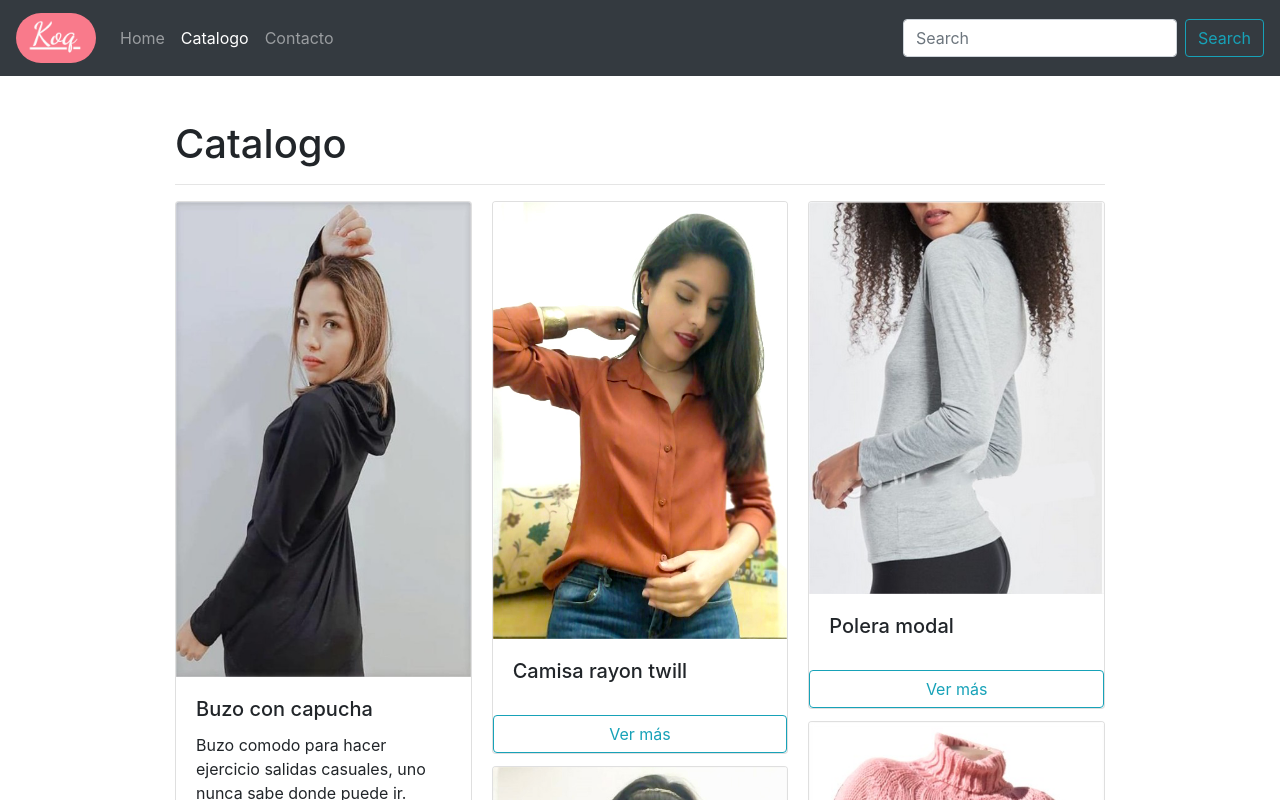
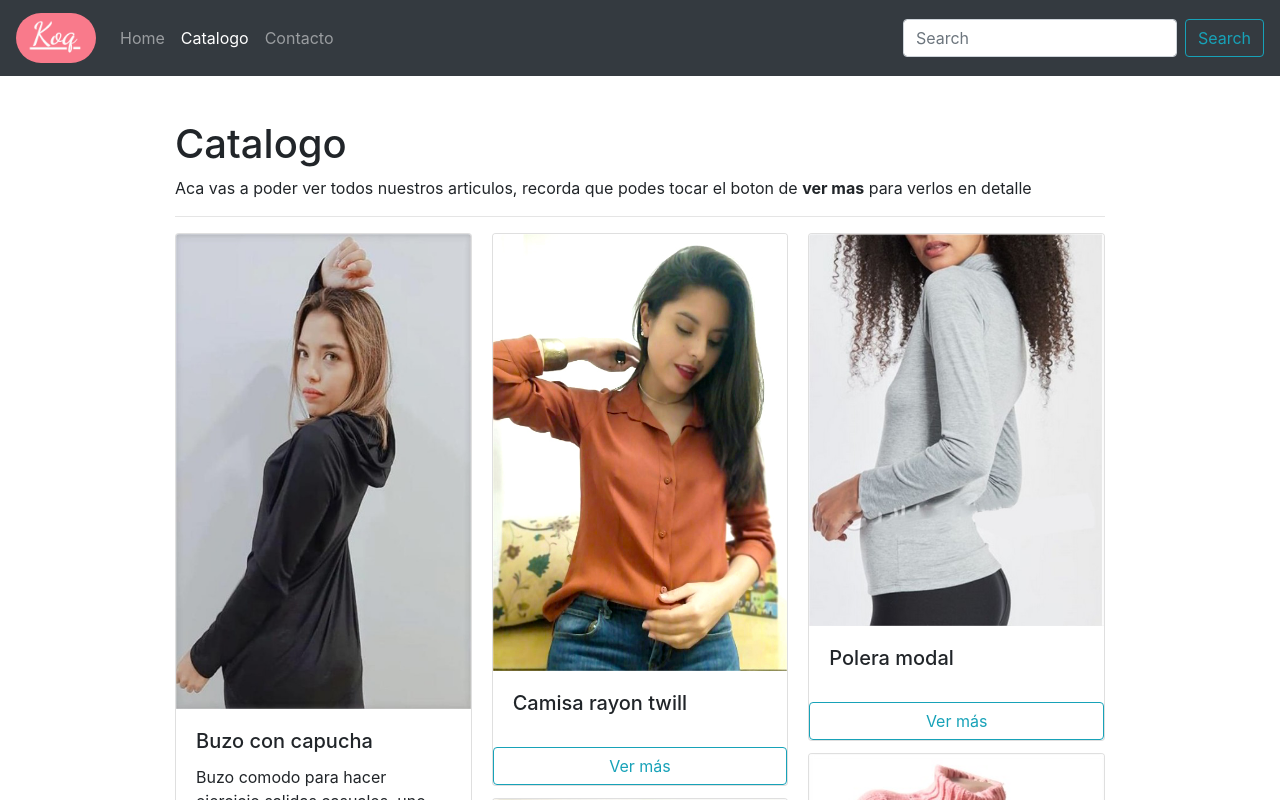
Before and after one commit to ivanFlor3s/koq-spa, an Angular app: page /catalogo in a window 1280 px wide. Shown: the top 800 px of the page. Built offline with nearby package versions, Linux system fonts and the light colour scheme.

Commit message:
Firebase deploy 2

```diff
--- a/src/app/components/catalogo/catalogo.component.html
+++ b/src/app/components/catalogo/catalogo.component.html
@@ -1,6 +1,7 @@
 <div class="container animated fadeIn" style="margin-top: 20px;">
     <br>
     <h1>Catalogo</h1>
+    <span> Aca vas a poder ver todos nuestros articulos, recorda que podes tocar el boton de <strong> ver mas</strong> para verlos en detalle</span>
     <hr>
     <app-loading *ngIf="loading"></app-loading>
 
```
